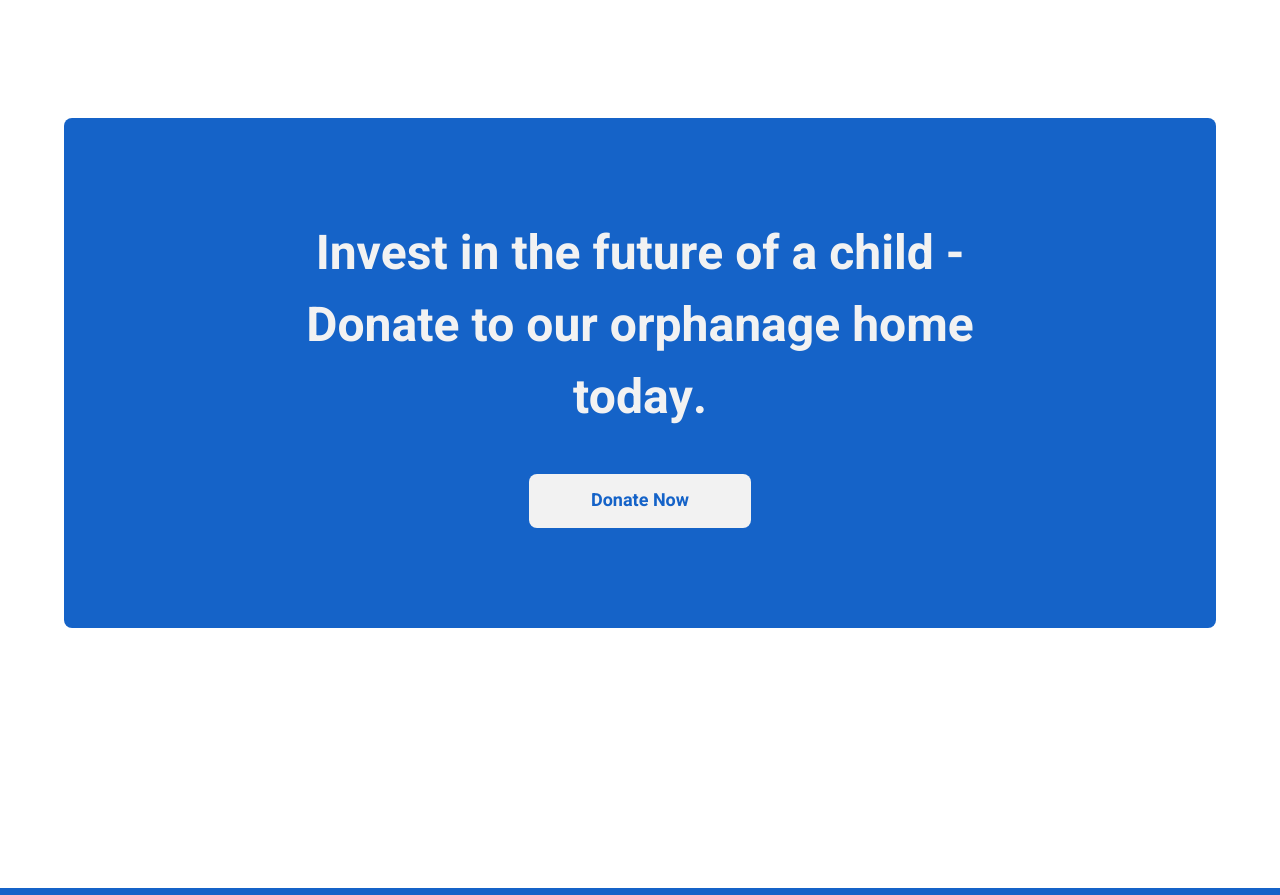
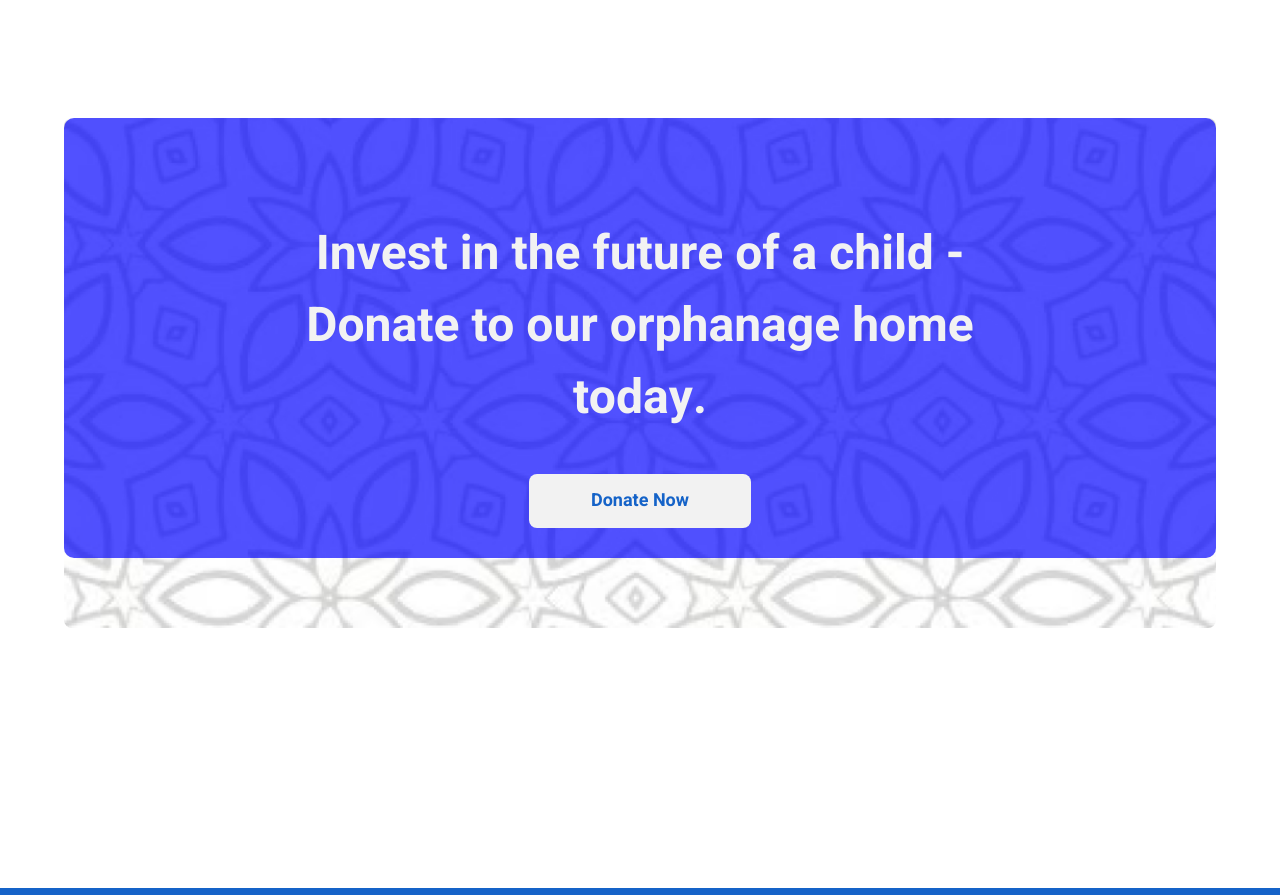
Before and after one commit to a-ww2-er/helphub, a React (Create React App) app: page /orphanages/1 in a window 1280 px wide. Shown: the part 3967-4862 px from the top of the page. Built offline with nearby package versions, Linux system fonts and the light colour scheme.

Commit message:
added background image in persuasion page component due to inability to extract the bg-image i had to make an overlay which might get discomforted as screen size changes

```diff
--- a/src/components/persuasion-page/persuasion-page.css
+++ b/src/components/persuasion-page/persuasion-page.css
@@ -1,10 +1,21 @@
 .persuation-page {
   padding: 20px 10px;
   width: 100%;
+  position:relative;
+}
+.persuation-page main{
+  padding:40px;
+  position:absolute;
+  top:20px;
+  width:95%;
+  height:33vh;
+  background-color:rgba(0, 0, 255, 0.681);
+  border-radius:10px;
 }
 .persuation-page aside {
-  /* background-image:url('/src/assets/Home icons and images/Rectangle 28.png'); */
-  background-color: var(--sec-color);
+  background-image:url('/src/assets/Home icons and images/bg.png');
+  background-repeat:no-repeat;
+  background-size:cover;
   color: var(--tie-color);
   padding: 40px 30px;
   border-radius: 8px;
@@ -20,6 +31,7 @@
   font-size: 24px;
   line-height: 36px;
   margin: 0 0 25px;
+  z-index:3;
 }
 .persuation-page aside .donate_btn2 {
   background-color: var(--tie-color);
@@ -28,11 +40,16 @@
   line-height: 24px;
   font-weight: var(--font-weight);
   width: 60%;
+  z-index:2;
 }
 
 @media screen and (min-width: 700px) {
   .persuation-page {
     padding: 20px 5%;
+  }
+  .persuation-page main{
+    height:270px;
+    width:90%;
   }
   .persuation-page aside h2 {
     font-size: 38px;
@@ -45,6 +62,9 @@
   }
 }
 @media screen and (min-width: 1000px) {
+  .persuation-page main{
+    height:70vh;
+  }
   .persuation-page aside {
     padding: 100px 18%;
   }
@@ -61,3 +81,9 @@
     color:white;
   }
 }
+
+@media screen and (max-width:1300px){
+  .persuation-page main{
+    height:55vh;
+  }
+}
--- a/src/components/persuasion-page/persuasion-page.jsx
+++ b/src/components/persuasion-page/persuasion-page.jsx
@@ -4,6 +4,7 @@ import "./persuasion-page.css";
 export default function PersuasionPage({message}) {
   return (
     <section className="persuation-page">
+      <main></main>
       <aside>
         <h2>
          { message || "Make a difference in a child's life - donate to an orphanage home."}
```
Also changed, not shown: src/assets/Home icons and images/bg.png (added), src/assets/Home icons and images/bg.svg (added).
